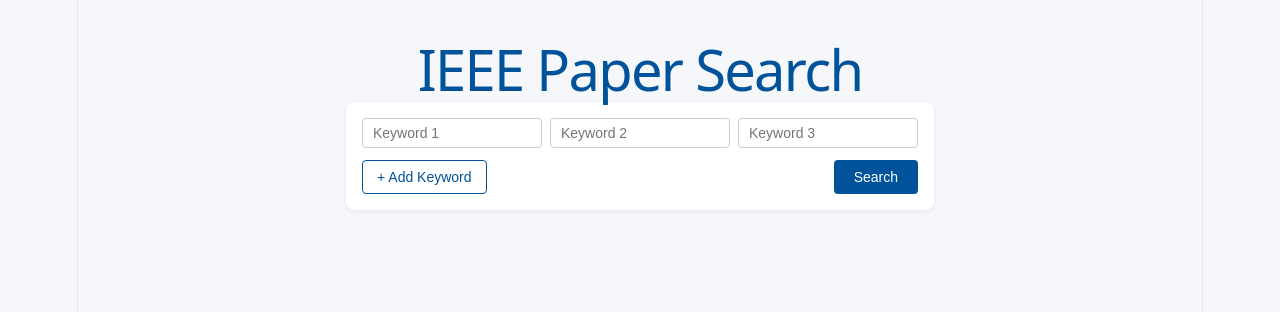
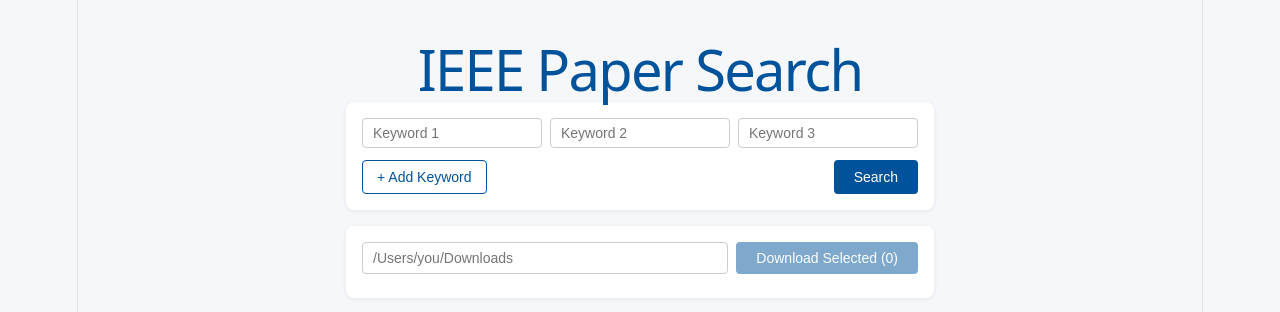
Before and after one commit to minkuanc/ieee-paper-search-web, a React app in the folder frontend/: page / in a window 1280 px wide. Shown: the top 312 px of the page. Built offline with nearby package versions, Linux system fonts and the light colour scheme; the HTML template or start-up script is replaced by a standard one.

Commit message:
feat: DownloadPanel with SSE progress and Excel download link

```diff
--- a/frontend/src/App.css
+++ b/frontend/src/App.css
@@ -36,3 +36,22 @@
 
 .results-table tr:hover td { background: #f0f6ff; }
 .results-table tr.selected td { background: #dceeff; }
+
+.download-section { background: white; border-radius: 8px; padding: 16px; box-shadow: 0 1px 4px rgba(0,0,0,.08); }
+
+.download-row { display: flex; gap: 8px; margin-bottom: 8px; }
+
+.folder-input { flex: 1; border: 1px solid #ccc; border-radius: 4px; padding: 6px 10px; font-size: 14px; }
+
+.error-msg { color: #c0392b; font-size: 13px; margin-top: 6px; }
+
+.progress-section { margin-top: 10px; }
+
+.progress-bar { width: 100%; height: 12px; border-radius: 6px; }
+
+.progress-label { font-size: 12px; color: #555; margin-top: 4px; }
+
+.summary { margin-top: 10px; font-size: 13px; color: #2d6a2d; }
+
+.excel-link { color: #00539b; font-weight: bold; text-decoration: none; }
+.excel-link:hover { text-decoration: underline; }
--- a/frontend/src/App.jsx
+++ b/frontend/src/App.jsx
@@ -1,6 +1,7 @@
 import { useState } from 'react'
 import KeywordInput from './components/KeywordInput'
 import ResultsTable from './components/ResultsTable'
+import DownloadPanel from './components/DownloadPanel'
 import './App.css'
 
 export default function App() {
@@ -41,6 +42,10 @@
         selectedIndices={selectedIndices}
         setSelectedIndices={setSelectedIndices}
       />
+      <DownloadPanel
+        selectedPapers={papers.filter((_, i) => selectedIndices.has(i))}
+        keywords={keywords}
+      />
     </div>
   )
 }
--- /dev/null
+++ b/frontend/src/components/DownloadPanel.jsx
@@ -0,0 +1,85 @@
+import { useState } from 'react'
+
+export default function DownloadPanel({ selectedPapers, keywords }) {
+  const [destFolder, setDestFolder] = useState('')
+  const [error, setError] = useState('')
+  const [progress, setProgress] = useState(null)
+  const [jobId, setJobId] = useState(null)
+  const [summary, setSummary] = useState(null)
+  const [downloading, setDownloading] = useState(false)
+
+  async function handleDownload() {
+    setError('')
+    setSummary(null)
+    setProgress(null)
+
+    const res = await fetch('/api/download', {
+      method: 'POST',
+      headers: { 'Content-Type': 'application/json' },
+      body: JSON.stringify({ papers: selectedPapers, dest_folder: destFolder, keywords }),
+    })
+
+    if (!res.ok) {
+      const data = await res.json()
+      setError(data.detail || 'Download failed')
+      return
+    }
+
+    const { job_id } = await res.json()
+    setJobId(job_id)
+    setDownloading(true)
+
+    const es = new EventSource(`/api/download/${job_id}/progress`)
+    es.onmessage = e => {
+      const event = JSON.parse(e.data)
+      setProgress(event)
+      if (event.done) {
+        es.close()
+        setDownloading(false)
+        fetch(`/api/download/${job_id}/status`)
+          .then(r => r.json())
+          .then(s => setSummary(s))
+      }
+    }
+    es.onerror = () => { es.close(); setDownloading(false) }
+  }
+
+  const canDownload = selectedPapers.length > 0 && destFolder.trim() && !downloading
+
+  return (
+    <div className="download-section">
+      <div className="download-row">
+        <input
+          type="text"
+          value={destFolder}
+          onChange={e => setDestFolder(e.target.value)}
+          placeholder="/Users/you/Downloads"
+          className="folder-input"
+        />
+        <button onClick={handleDownload} disabled={!canDownload} className="btn-primary">
+          {downloading ? 'Downloading…' : `Download Selected (${selectedPapers.length})`}
+        </button>
+      </div>
+
+      {error && <div className="error-msg">⚠ {error}</div>}
+
+      {progress && (
+        <div className="progress-section">
+          <progress value={progress.index} max={progress.total} className="progress-bar" />
+          <div className="progress-label">
+            {progress.index} / {progress.total} — {progress.title.slice(0, 60)}{progress.title.length > 60 ? '…' : ''}
+          </div>
+        </div>
+      )}
+
+      {summary && (
+        <div className="summary">
+          ✓ {summary.downloaded} downloaded, {summary.failed} failed.{' '}
+          <a href={`/api/download/${jobId}/excel`} download="papers.xlsx" className="excel-link">
+            Download Excel
+          </a>
+        </div>
+      )}
+    </div>
+  )
+}
```
